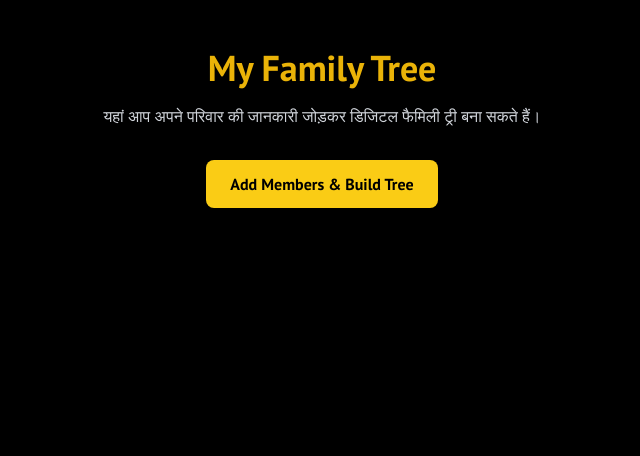
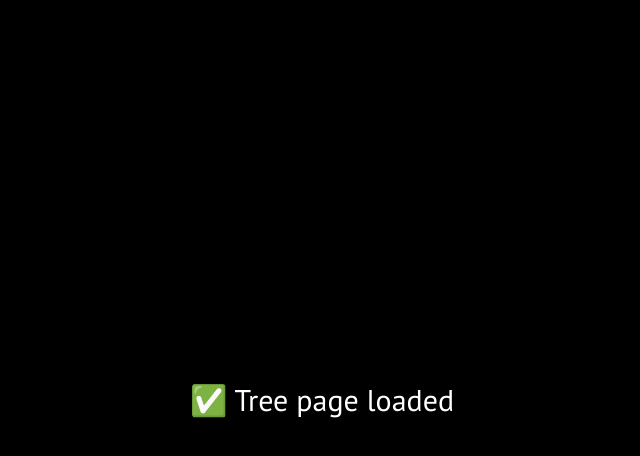
Before and after one commit to hasanchobarawala/Vansh-Yatra, a Next.js app: page /src/app/tree in a window 1280 px wide. Shown: the top 456 px of the page, without its empty margins (318-958 px from the left). Built offline with nearby package versions, Linux system fonts and the light colour scheme.

Commit message:
Update page.tsx

```diff
--- a/src/app/src/app/tree/page.tsx
+++ b/src/app/src/app/tree/page.tsx
@@ -1,32 +1,7 @@
-"use client";
-
-import FamilyTreeContainer from "@/components/FamilyTreeContainer";
-import { useState } from "react";
-
 export default function TreePage() {
-  const [showTree, setShowTree] = useState(false);
-
   return (
-    <main className="min-h-screen bg-black text-white flex flex-col items-center px-6 py-12">
-      {/* Title */}
-      <h1 className="text-4xl font-bold text-yellow-500 mb-4">My Family Tree</h1>
-      <p className="text-gray-300 mb-8">
-        यहां आप अपने परिवार की जानकारी जोड़कर डिजिटल फैमिली ट्री बना सकते हैं।
-      </p>
-
-      {/* Button → Show Tree */}
-      {!showTree ? (
-        <button
-          onClick={() => setShowTree(true)}
-          className="px-6 py-3 rounded-lg bg-yellow-400 text-black font-semibold hover:bg-yellow-500 transition"
-        >
-          Add Members & Build Tree
-        </button>
-      ) : (
-        <div className="w-full max-w-5xl bg-neutral-900 p-6 rounded-lg shadow">
-          <FamilyTreeContainer />
-        </div>
-      )}
+    <main className="min-h-screen flex items-center justify-center bg-black text-white">
+      <h1 className="text-3xl">✅ Tree page loaded</h1>
     </main>
   );
 }
```
